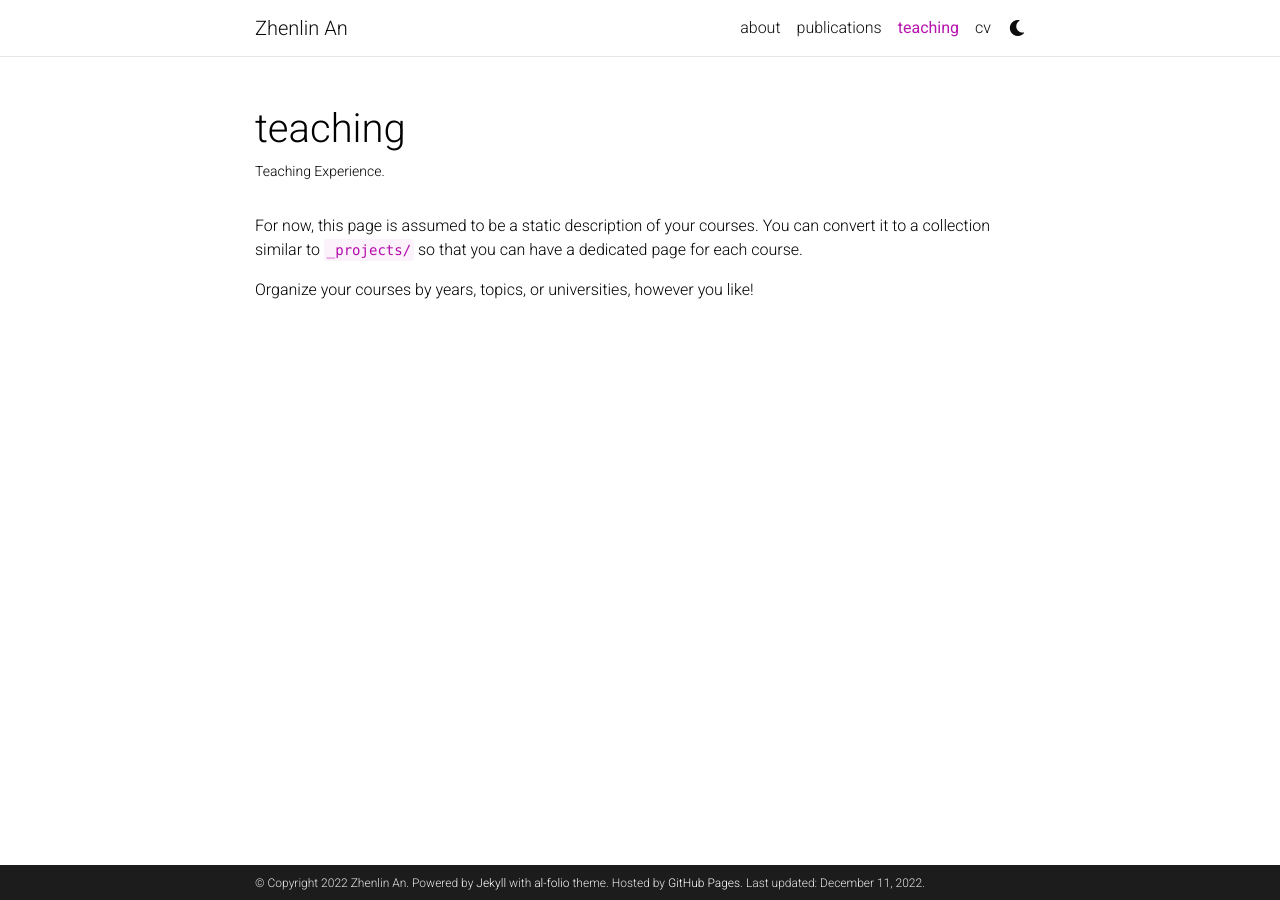
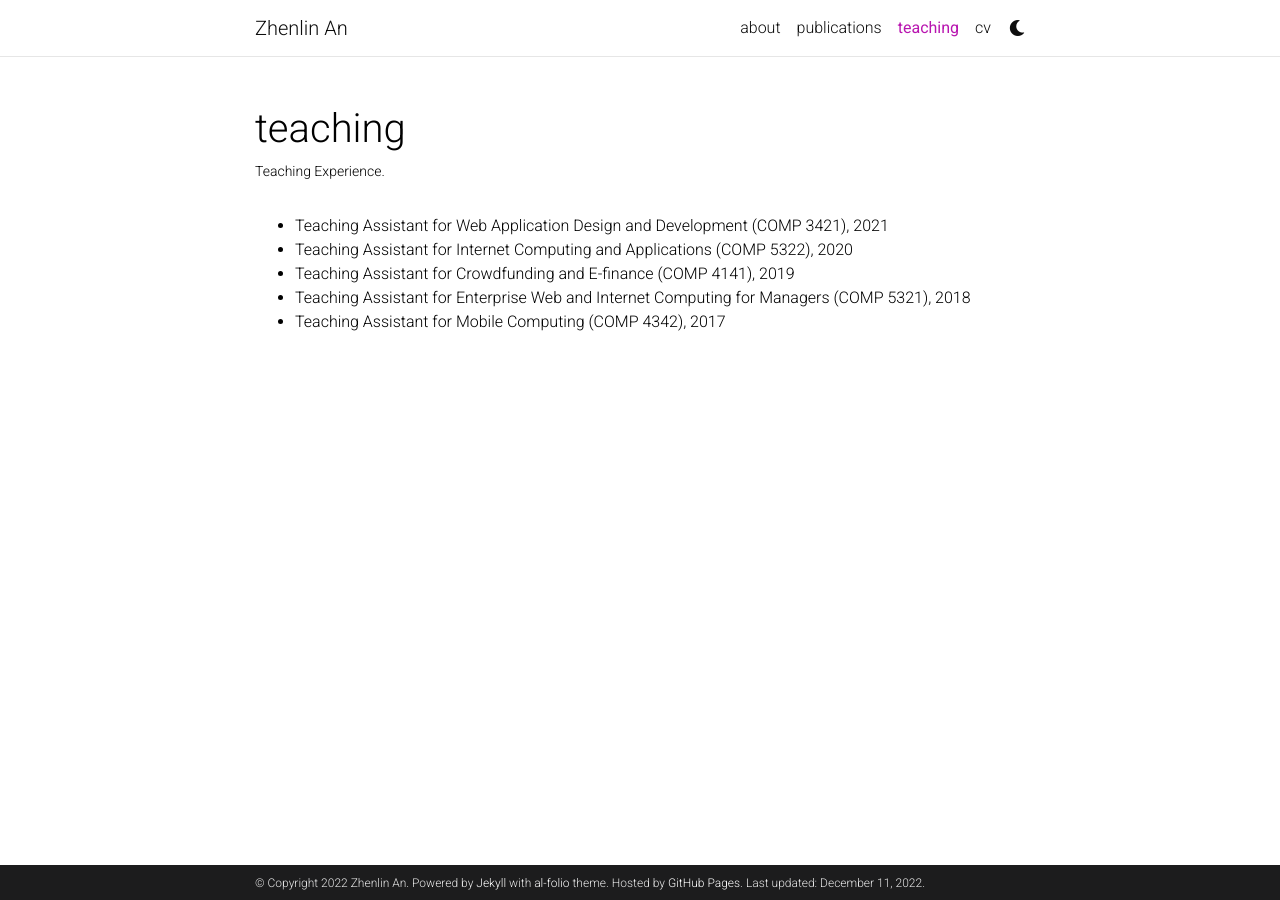
Before and after one commit to Anplus/anplus.github.io, a Jekyll site: the page built from _pages/teaching.md, in a window 1280 px wide. Built offline with Jekyll 4.4.1, drawn with Linux system fonts in a browser that asks for light colours; comment, search, counter and statistics services are not loaded; a style sheet for code colours, icons or effects is not loaded.

Commit message:
Update teaching.md

```diff
--- a/_pages/teaching.md
+++ b/_pages/teaching.md
@@ -7,6 +7,8 @@ nav: true
 nav_order: 3
 ---
 
-For now, this page is assumed to be a static description of your courses. You can convert it to a collection similar to `_projects/` so that you can have a dedicated page for each course.
-
-Organize your courses by years, topics, or universities, however you like!
+- Teaching Assistant for Web Application Design and Development (COMP 3421), 2021
+- Teaching Assistant for Internet Computing and Applications (COMP 5322), 2020
+- Teaching Assistant for Crowdfunding and E-finance (COMP 4141), 2019
+- Teaching Assistant for Enterprise Web and Internet Computing for Managers (COMP 5321), 2018
+- Teaching Assistant for Mobile Computing (COMP 4342), 2017
```
